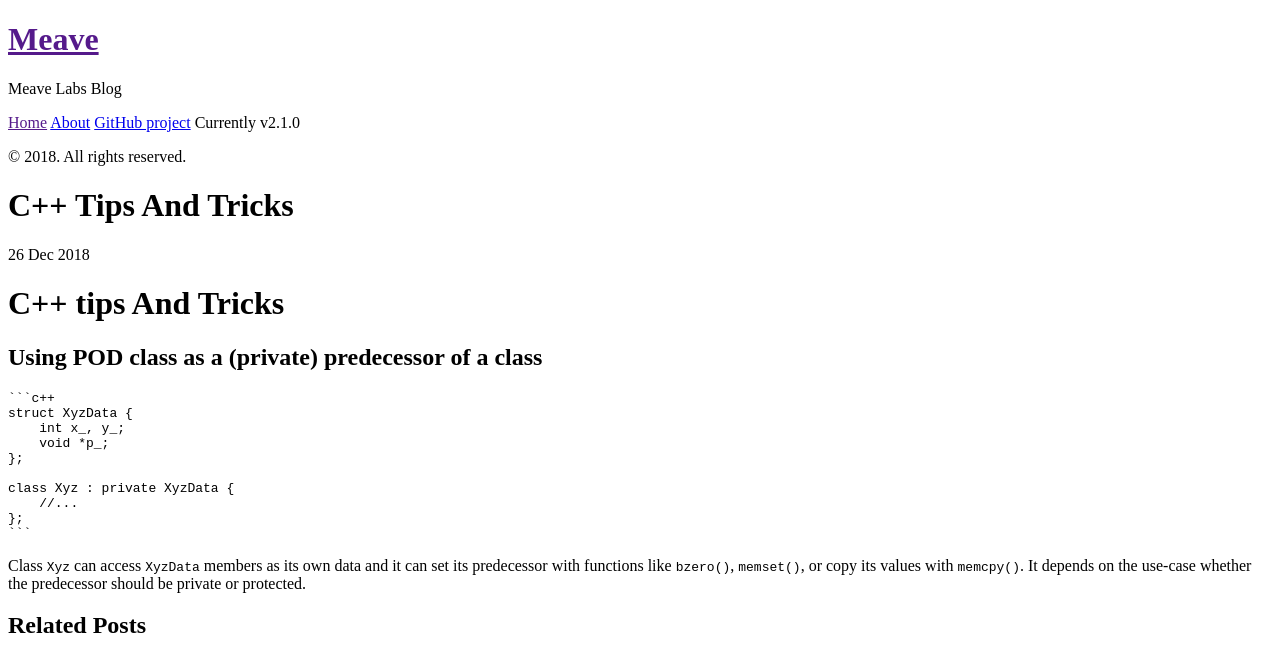
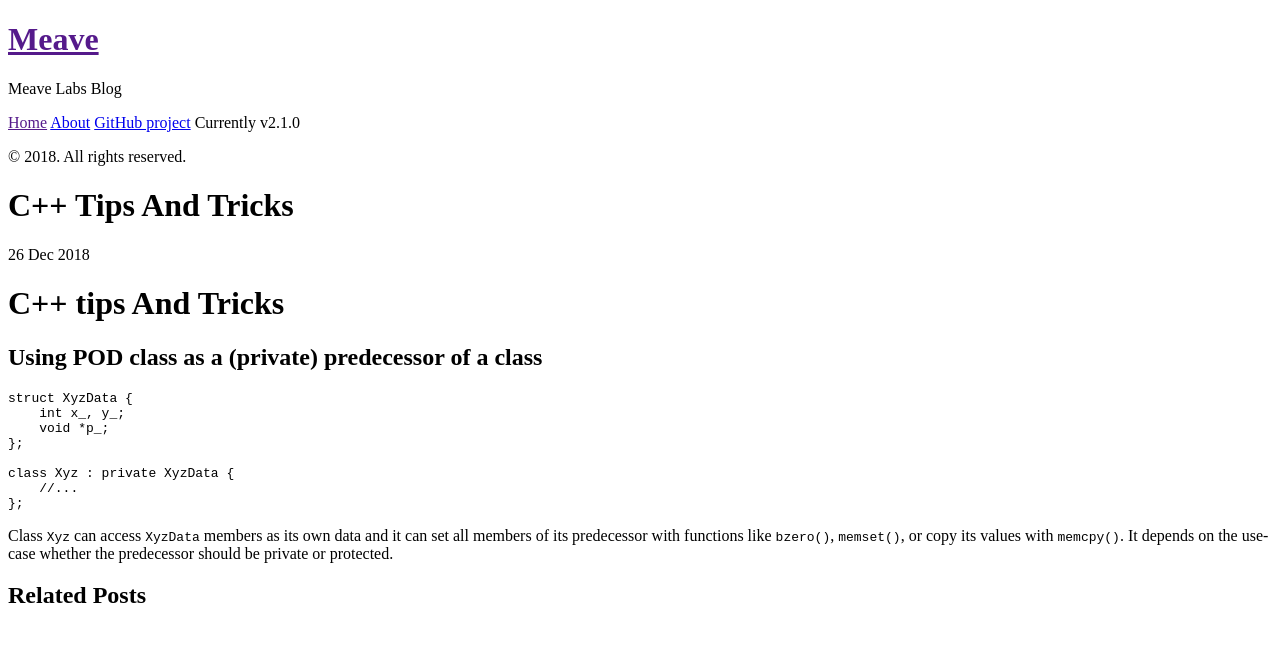
Before and after one commit to meave-labs/meave-labs.github.io.bak, a Jekyll site: the page built from _posts/2018-12-26-c++-tips-and-tricks.md, in a window 1280 px wide. Shown: the top 672 px of the page. Built offline with Jekyll 4.4.1, drawn with Linux system fonts in a browser that asks for light colours; our own code applies the rules of GitHub Pages for plain Markdown files; Markdown is read by kramdown in place of the engine named in the settings.

Commit message:
iChanged the first chapter.

````diff
--- a/_posts/2018-12-26-c++-tips-and-tricks.md
+++ b/_posts/2018-12-26-c++-tips-and-tricks.md
@@ -4,7 +4,6 @@ C++ tips And Tricks
 Using POD class as a (private) predecessor of a class
 -----------------------------------------------------
 
-    ```c++
     struct XyzData {
         int x_, y_;
         void *p_;
@@ -13,7 +12,6 @@ Using POD class as a (private) predecessor of a class
     class Xyz : private XyzData {
         //...
     };
-    ```
 
-Class `Xyz` can access `XyzData` members as its own data and it can set its predecessor with functions like `bzero()`, `memset()`, or copy its values with `memcpy()`.
+Class `Xyz` can access `XyzData` members as its own data and it can set all members of its predecessor with functions like `bzero()`, `memset()`, or copy its values with `memcpy()`.
 It depends on the use-case whether the predecessor should be private or protected.
````
